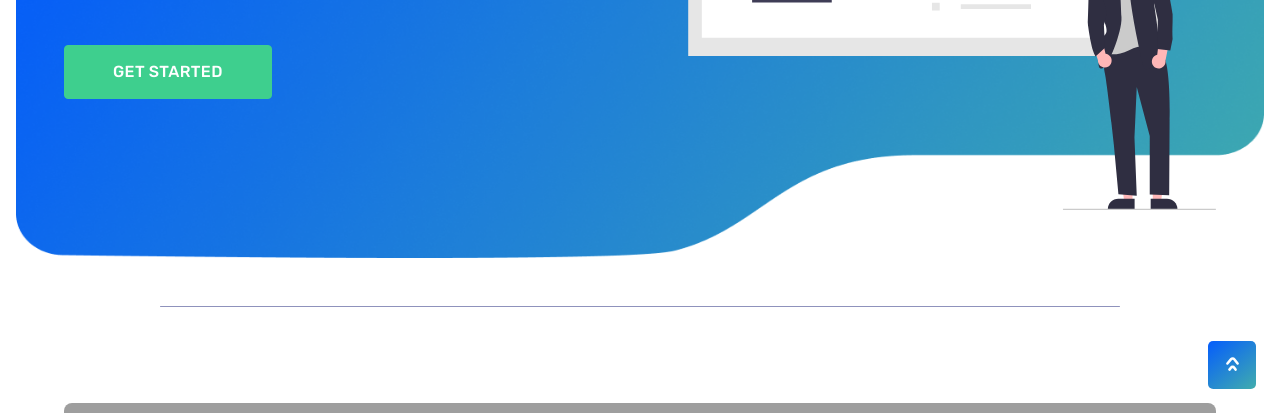
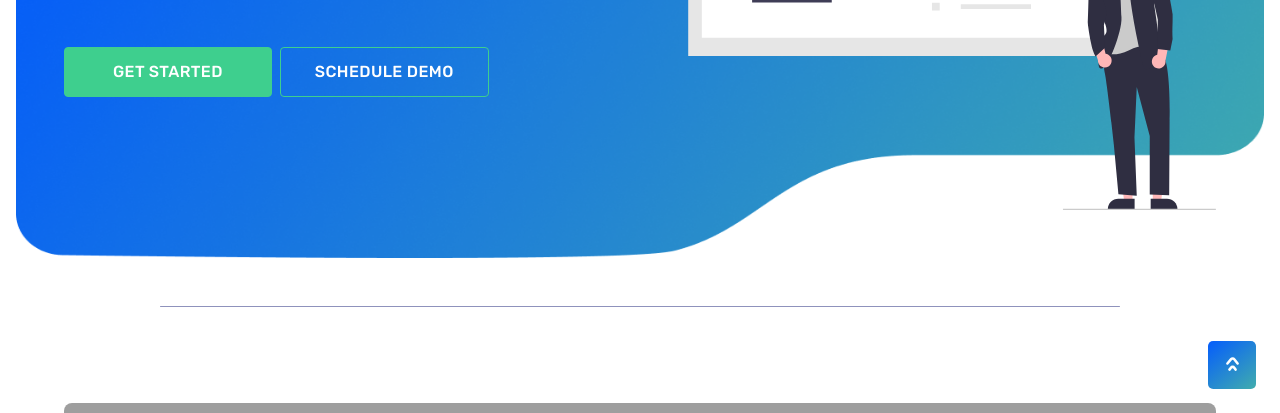
Before and after one commit to reczeeapp/reczeeapp.github.io, a plain HTML site: page index.html in a window 1280 px wide. Shown: the part 387-800 px from the top of the page. Drawn offline with Linux system fonts and the light colour scheme; grey boxes are pictures that could not be loaded.

Commit message:
add schedule demo button

```diff
--- a/css/style.css
+++ b/css/style.css
@@ -168,18 +168,19 @@ a {
   opacity: 0.9;
 }
 
-.green-button {
-  background: #3ecf8e;
+.green-outlined-button {
+  background: #3ecf8e00;
   color: white;
   border: 1px solid #3ecf8e;
-  padding: 16px 48px;
+  text-align: center;
+  padding: 12px 34px;
   width: fit-content;
   border-radius: 4px;
   text-transform: uppercase;
   font-weight: 500;
   letter-spacing: 0.4px;
   font-size: 16px;
-  line-height: 20px;
+  /* line-height: 20px; */
   cursor: pointer;
   -webkit-touch-callout: none;
   /* iOS Safari */
@@ -193,6 +194,40 @@ a {
   /* Internet Explorer/Edge */
   user-select: none;
   /* Non-prefixed version, currently supported by Chrome, Edge, Opera and Firefox */
+}
+
+.green-button {
+  background: #3ecf8e;
+  color: white;
+  border: 1px solid #3ecf8e;
+  padding: 12px 48px;
+  width: fit-content;
+  border-radius: 4px;
+  text-align: center;
+  text-transform: uppercase;
+  font-weight: 500;
+  letter-spacing: 0.4px;
+  font-size: 16px;
+  /* line-height: 20px; */
+  cursor: pointer;
+  -webkit-touch-callout: none;
+  /* iOS Safari */
+  -webkit-user-select: none;
+  /* Safari */
+  -khtml-user-select: none;
+  /* Konqueror HTML */
+  -moz-user-select: none;
+  /* Old versions of Firefox */
+  -ms-user-select: none;
+  /* Internet Explorer/Edge */
+  user-select: none;
+  /* Non-prefixed version, currently supported by Chrome, Edge, Opera and Firefox */
+}
+
+.green-outlined-button a:hover {
+  opacity: 0.9;
+  color: white;
+  cursor: pointer;
 }
 
 .green-button:hover {
--- a/index.html
+++ b/index.html
@@ -107,7 +107,15 @@
           Reczee empowers all the stakeholders to do the most minimal amount of work and let the platform handle the
           rest.
         </p>
-        <div class="green-button mt-5"><a href="https://app.reczee.com/register">Get Started</a></div>
+        <div class="d-flex flex-column flex-lg-row align-items-center mt-5">
+          <div class="green-button my-1">
+            <a href="https://app.reczee.com/register">Get Started</a>
+          </div>
+          <div class="green-outlined-button mx-2 my-1">
+            <a href="https://calendly.com/raj-reczee" target="_blank">Schedule
+              Demo</a>
+          </div>
+        </div>
       </div>
       <div class="d-none d-md-block col-md-6 p-5 pb-0">
         <img src="img/assets/Home/hero_img.svg" alt="" width="100%" />
```
